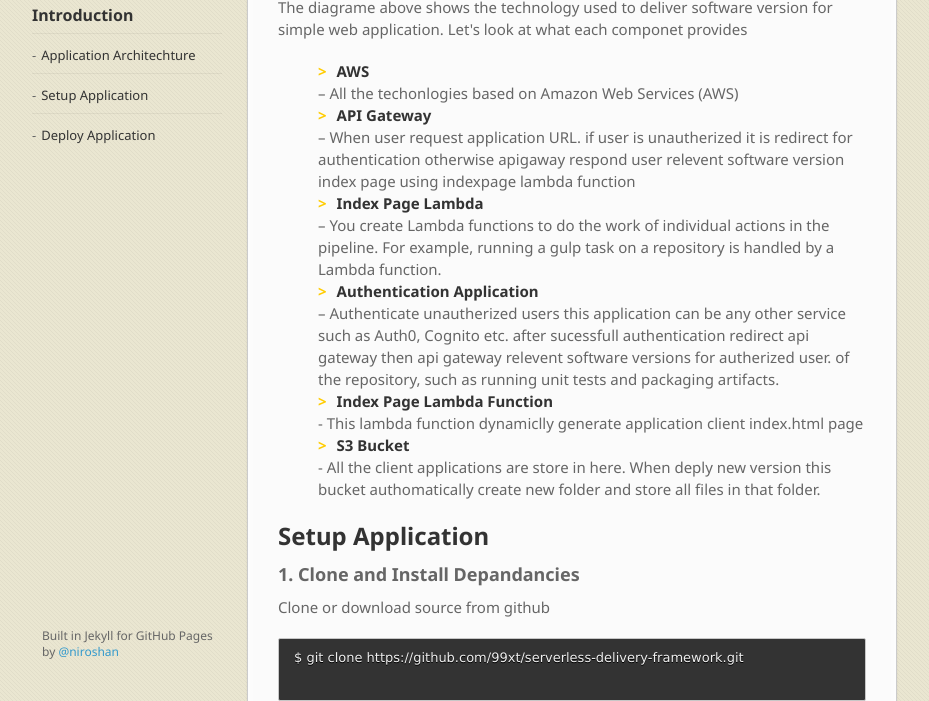
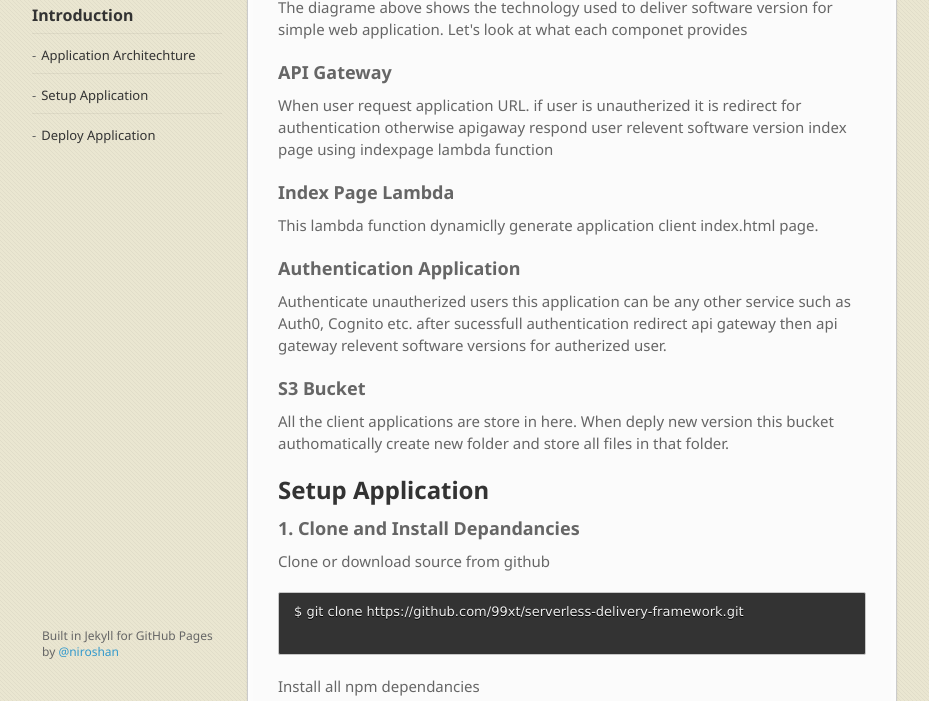
Before and after one commit to 99x/serverless-delivery-framework, a Jekyll site: the page built from docs/index.md, in a window 1280 px wide and 900 px high, scrolled down 699 px, cut to the strip 199-900 px from the top of the window. Shown: the whole strip, without its empty margins (68-997 px from the left). Built offline with Jekyll 4.4.1, drawn with Linux system fonts in a browser that asks for light colours; nearby versions of some CDN libraries; some web fonts are replaced.

Commit message:
update github pages

```diff
--- a/docs/_layouts/home.html
+++ b/docs/_layouts/home.html
@@ -14,23 +14,14 @@
             software versions for differnt end user. This framework can be used for any serverless framework related project.</p>
         <p><img src="https://github.com/niroshannrsh/serverless-delivery-framework/blob/master/docs/img/Relese-pipeline-1.jpg?raw=true"></p>
         <p> The diagrame above shows the technology used to deliver software version for simple web application. Let's look at what each componet provides</p>
-        <ul>
-            <li><strong>AWS </strong> <br>– All the techonlogies based on Amazon Web Services (AWS)</li>
-            <li><strong>API Gateway</strong><br> – When user request application URL. if user is unautherized it is redirect for authentication otherwise apigaway respond user relevent software version
-                index page using indexpage lambda function </li>
-            <li><strong>Index Page Lambda</strong><br> – You create Lambda functions to do the work of individual actions in the pipeline. For example, running a gulp task on a repository is handled
-                by a Lambda function.
-            </li>
-            <li><strong>Authentication Application</strong> <br>– Authenticate unautherized users this application can be any other service such as Auth0,
-                Cognito etc. after sucessfull authentication redirect api gateway then api gateway relevent software versions for autherized user. of the repository, such as running unit tests and packaging artifacts.</li>
-            <li><strong>Index Page Lambda Function</strong><br>- This lambda function dynamiclly generate application client index.html page
-            </li>
-            <li><strong>S3 Bucket</strong>
-                <br> - All the client applications are store in here. When deply new version this bucket authomatically create new folder and store all files in that folder.
-            </li>
-
-        </ul>
-
+        <h3>API Gateway</h3>
+        <p> When user request application URL. if user is unautherized it is redirect for authentication otherwise apigaway respond user relevent software version index page using indexpage lambda function</p>
+        <h3> Index Page Lambda</h3>
+        <p> This lambda function dynamiclly generate application client index.html page.</p>
+        <h3> Authentication Application</h3>
+        <p> Authenticate unautherized users this application can be any other service such as Auth0, Cognito etc. after sucessfull authentication redirect api gateway then api gateway relevent software versions for autherized user.</p>
+        <h3>S3 Bucket</h3>
+        <p> All the client applications are store in here. When deply new version this bucket authomatically create new folder and store all files in that folder.</P>
 
         <h2>Setup Application</h2>
         <h3>1. Clone and Install Depandancies</h3>
```
